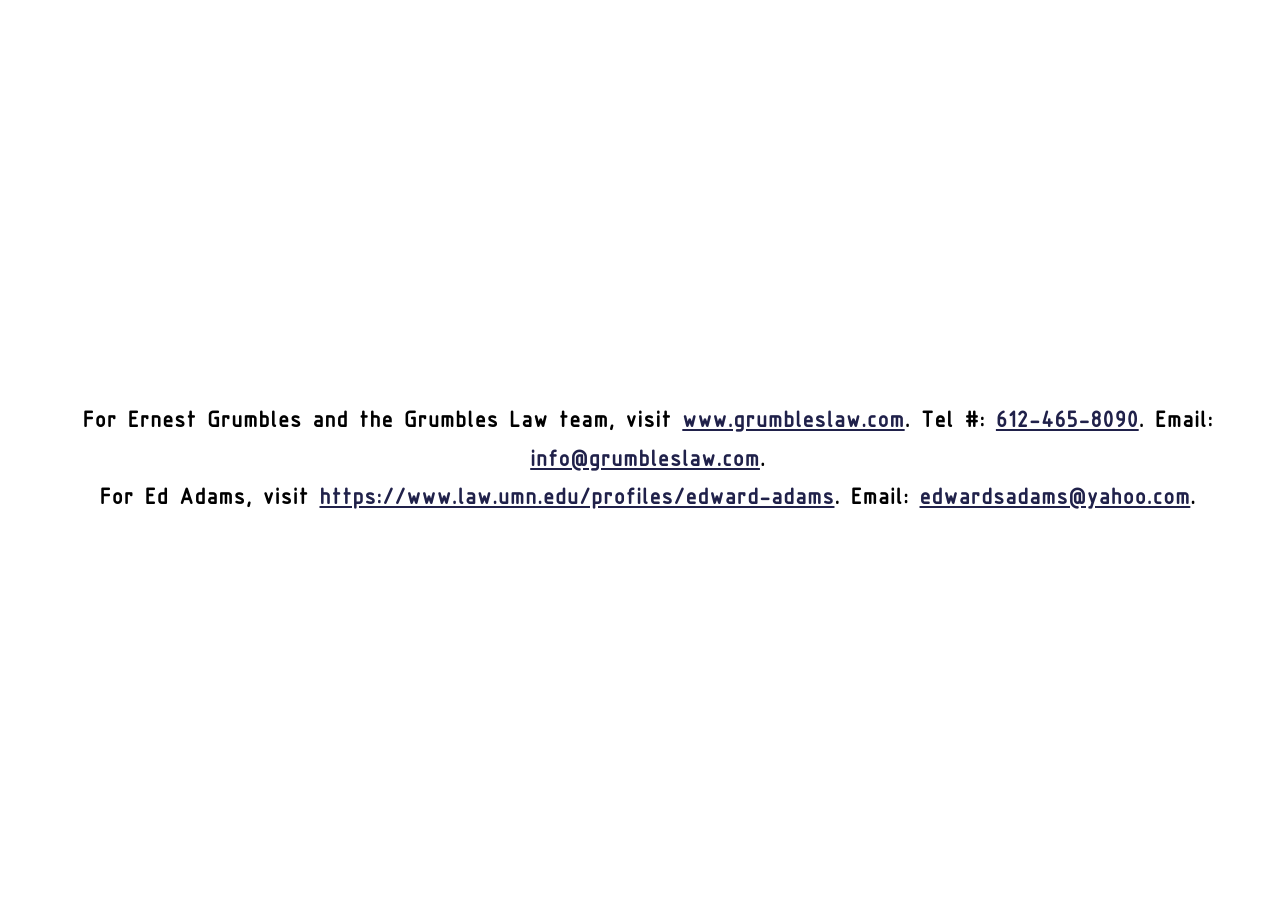
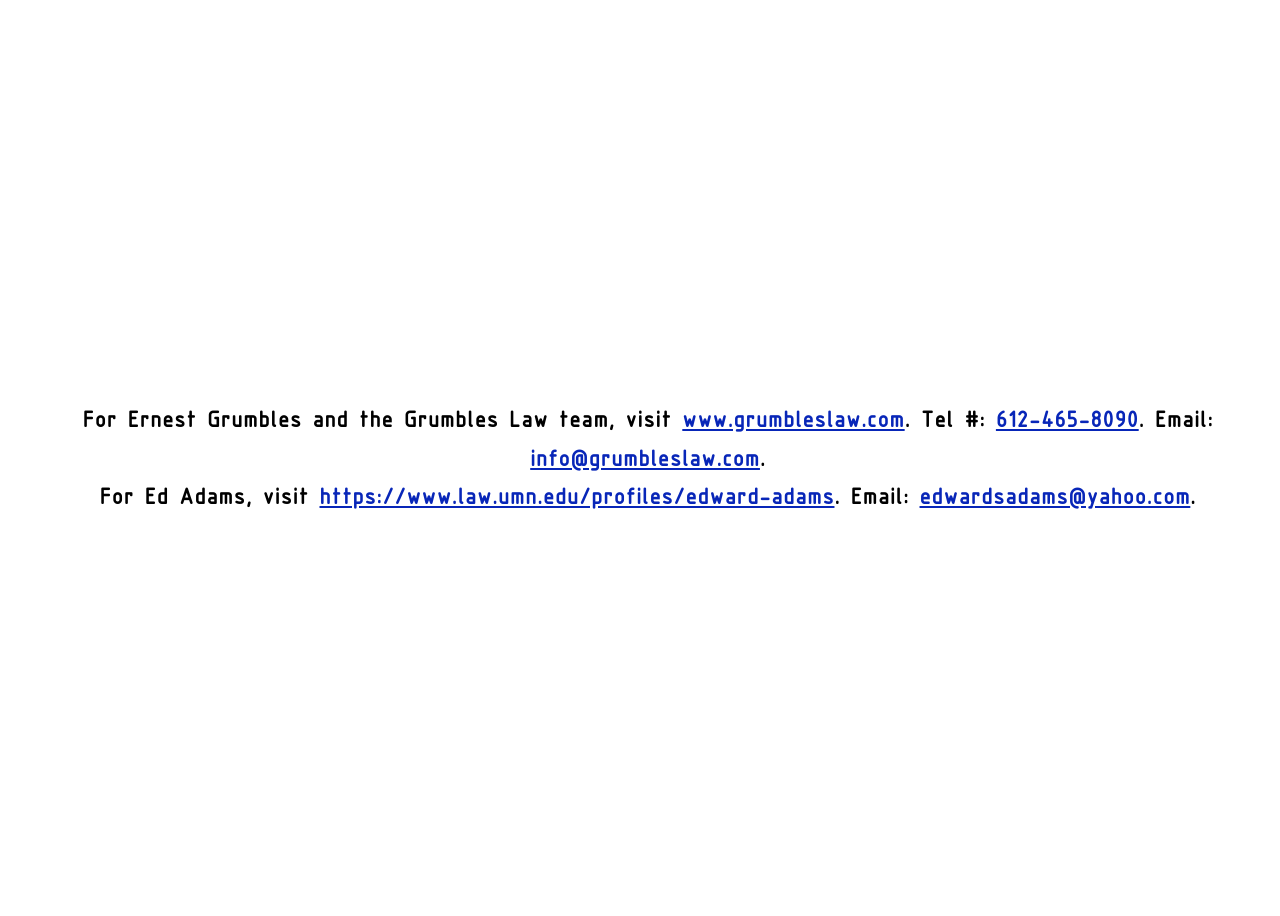
Before and after one commit to tonybruess/adamsgrumbles.com, a Jekyll site: the page index.html, which Jekyll copies as it is, in a window 1280 px wide. Built offline with Jekyll 4.4.1, drawn with Linux system fonts in a browser that asks for light colours.

Commit message:
Update index.html

```diff
--- a/index.html
+++ b/index.html
@@ -21,7 +21,7 @@
 		    letter-spacing: .05em;
 			text-align: center; }
 		a {
-		    color: #20214A !important; }
+		    color: #0826b8 !important; }
 		body {
 			font-family: 'isocpeur';
 			display: flex;
```
